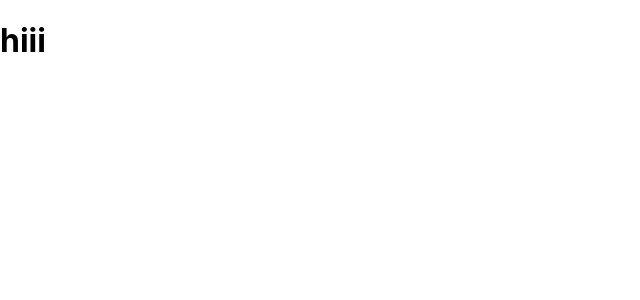
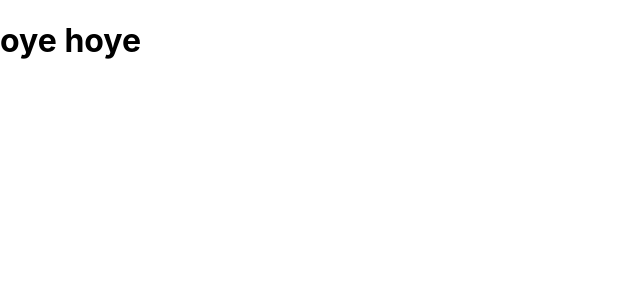
Before and after one commit to Rajshree1234/first-project, a React (Create React App) app: page / in a window 1280 px wide. Shown: the top 300 px of the page, without its empty margins (0-640 px from the left). Built offline with nearby package versions, Linux system fonts and the light colour scheme.

Commit message:
hii to oye hoye

```diff
--- a/src/App.js
+++ b/src/App.js
@@ -4,7 +4,7 @@ import './App.css';
 function App() {
   return (
     <div >
-          <h1>hiii</h1>
+          <h1>oye hoye</h1>
     </div>
   );
 }
```
